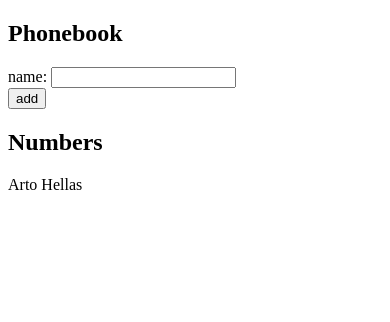
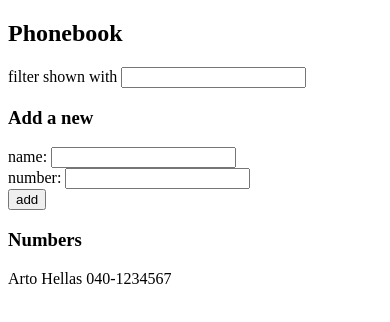
Before and after one commit to nalinsinha/fullstackopen, a React (Create React App) app in the folder part2/phonebook/: page / in a window 390 px wide. Shown: the top 322 px of the page. Built offline with nearby package versions, Linux system fonts and the light colour scheme.

Commit message:
Exercise 2.10 Phonebook p5

```diff
--- a/part2/phonebook/src/App.js
+++ b/part2/phonebook/src/App.js
@@ -1,38 +1,101 @@
 import { useState } from "react";
 
+const Filter = ({search, handleSearchChange}) => {
+	return (
+		<form>
+			<div>
+				filter shown with <input value={search} onChange={handleSearchChange}/>
+			</div>
+		</form>
+	)
+}
+
+const PersonForm = ({addName, newName, handleNameChange, newPhone, handlePhoneChange}) => {
+	return(
+		<form onSubmit={addName}>
+			<div>
+					name: <input value={newName} onChange={handleNameChange} />
+				</div>
+				<div>
+					number: <input value={newPhone} onChange={handlePhoneChange} />
+				</div>
+				<div>
+					<button type="submit" >add</button>
+			</div>
+		</form>
+	)
+}
+
+const Persons = ({ personsToShow }) => {
+	console.log("personstoShow: ", personsToShow)
+	return (
+		<>
+			{
+				personsToShow.map(person => <Person key={person.name} person={person}/>)
+			}
+		</>
+	)
+}
+
+const Person = ({person}) => {
+	return (
+		<p key={person.name}>{person.name} {person.phone}</p>
+	)
+}
+
 const App = () => {
-	const [persons, setPersons] = useState([{ name: "Arto Hellas" }]);
+	const [persons, setPersons] = useState([{ name: "Arto Hellas", phone: "040-1234567" }]);
 	const [newName, setNewName] = useState("");
+	const [newPhone, setNewPhone] = useState("");
+	const [showAll, setShowAll] = useState(true);
+	const [search, setSearch] = useState("")
 
-	const handleChange = (event) => {
+
+	const personsToShow = showAll ? persons : persons.filter(person => person.name.toLowerCase().startsWith(search.toLowerCase(), 0))
+
+	const handleNameChange = (event) => {
 		setNewName(event.target.value)
 	};
+	const handlePhoneChange = (event) => {
+		setNewPhone(event.target.value)
+	};
+	const handleSearchChange = (event) => {
+		setSearch(event.target.value)
+		if(search.length === 0) {
+			setShowAll(true)
+		}
+		else {
+			setShowAll(false)
+		}
+	}
+	const message = `${newName} is already added to phonebook`
 
 	const addName = (event) => {
 		event.preventDefault()
-		const temp = {
-			name: newName,
+		if(persons.find(person => person.name === newName)) {
+			alert(message)
 		}
-		setPersons(persons.concat(temp))
+		else {
+			const temp = {
+				name: newName,
+				phone: newPhone,
+			}
+			setPersons(persons.concat(temp))
+		}
 		setNewName("")
+		setNewPhone("")
+
 	}
 
 
 	return (
 		<div>
 			<h2>Phonebook</h2>
-			<form onSubmit={addName}>
-				<div>
-					name: <input value={newName} onChange={handleChange} />
-				</div>
-				<div>
-					<button type="submit" >add</button>
-				</div>
-			</form>
-			<h2>Numbers</h2>
-			{
-				persons.map(person => <p key={person.name}>{person.name}</p>)
-			}
+			<Filter search={search} handleSearchChange={handleSearchChange}/>
+			<h3>Add a new</h3>
+			<PersonForm addName={addName} newName={newName} handleNameChange={handleNameChange} newPhone={newPhone} handlePhoneChange={handlePhoneChange}/>
+			<h3>Numbers</h3>
+			<Persons personsToShow={personsToShow}/>
 		</div>
 	);
 };
```
